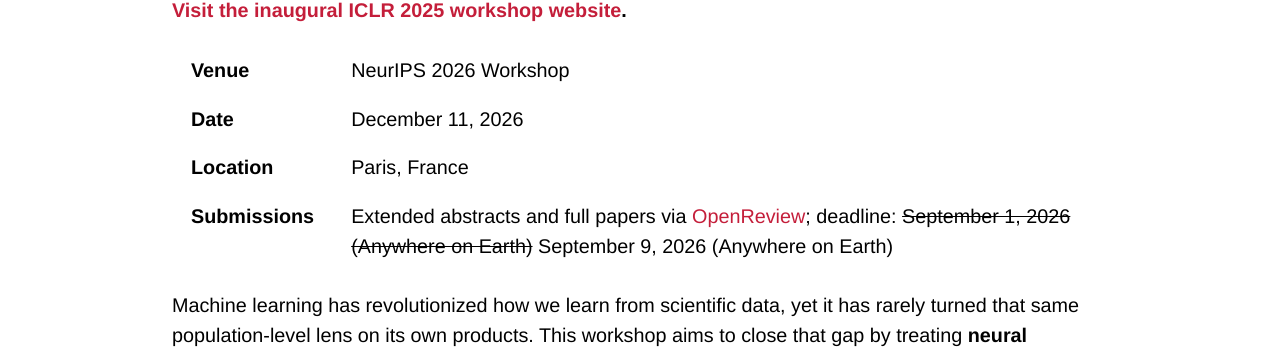
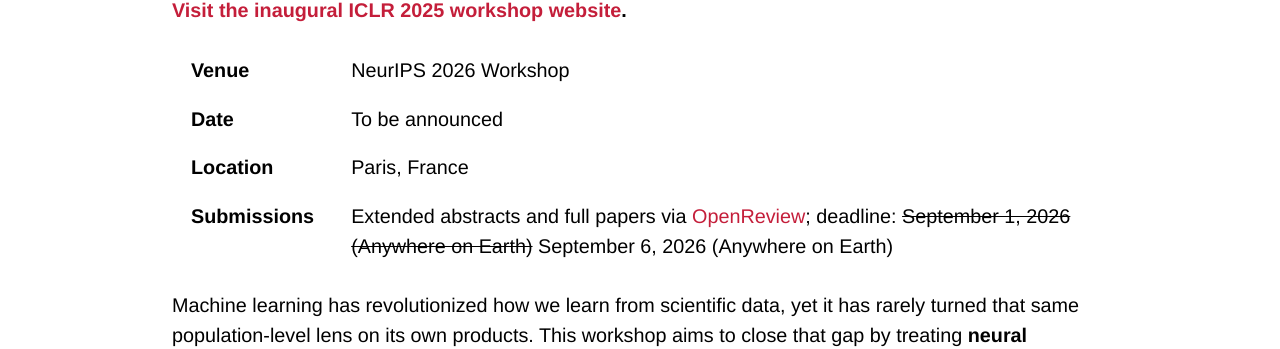
Before and after one commit to MadryLab/artifacts-as-data, a Jekyll site: the page built from docs/index.md, in a window 1280 px wide and 900 px high, scrolled down 430 px. Shown: the part 152-501 px from the top of the window. Built offline with Jekyll 4.4.1, drawn with Linux system fonts in a browser that asks for light colours; some web fonts are replaced; our own code applies the rules of GitHub Pages for plain Markdown files.

Commit message:
fixing date

```diff
--- a/docs/index.md
+++ b/docs/index.md
@@ -7,9 +7,9 @@ layout: default
 **[Visit the inaugural ICLR 2025 workshop website](https://weight-space-learning.github.io).**
 
 | **Venue** | NeurIPS 2026 Workshop |
-| **Date** | December 11, 2026 |
+| **Date** | To be announced |
 | **Location** | Paris, France |
-| **Submissions** | Extended abstracts and full papers via [OpenReview](https://openreview.net/group?id=NeurIPS.cc/2026/Workshop/NeuralArtifacts); deadline: ~~September 1, 2026 (Anywhere on Earth)~~ September 9, 2026 (Anywhere on Earth) |
+| **Submissions** | Extended abstracts and full papers via [OpenReview](https://openreview.net/group?id=NeurIPS.cc/2026/Workshop/NeuralArtifacts); deadline: ~~September 1, 2026 (Anywhere on Earth)~~ September 6, 2026 (Anywhere on Earth) |
 
 Machine learning has revolutionized how we learn from scientific data, yet it has rarely turned that same population-level lens on its own products. This workshop aims to close that gap by treating **neural network artifacts as a data modality in their own right**.
 
```
Also changed, not shown: docs/cfp.md (+1 -1 lines).
